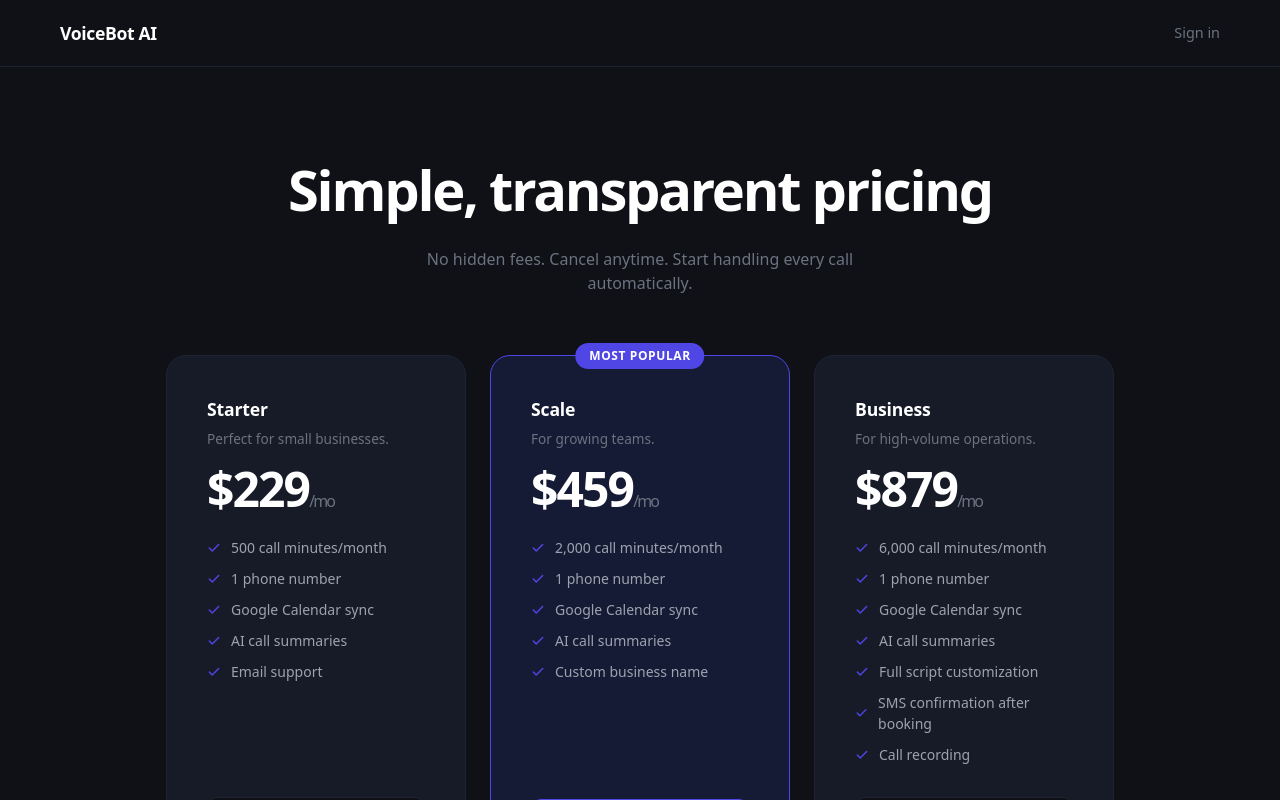
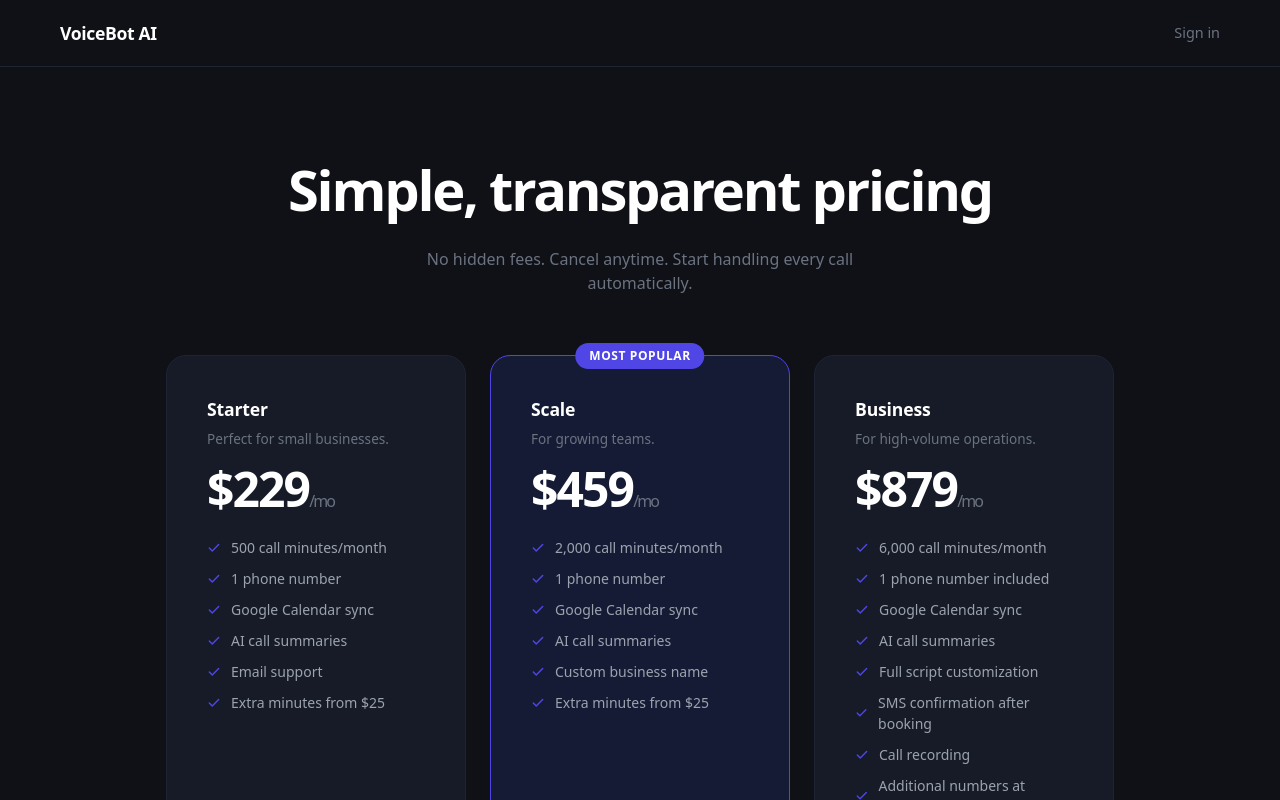
Before and after one commit to ilian94/dashboard-saas, a Next.js app: page /pricing in a window 1280 px wide. Shown: the top 800 px of the page. Built offline with nearby package versions, Linux system fonts and the light colour scheme; no server answers.

Commit message:
Restrict additional numbers to Business plan

```diff
--- a/app/dashboard/page.js
+++ b/app/dashboard/page.js
@@ -645,12 +645,20 @@ export default function Dashboard() {
     <div style={{ display: 'flex', alignItems: 'center', justifyContent: 'space-between', marginBottom: '16px' }}>
       <div>
         <p style={{ fontSize: '0.75rem', color: C.text, textTransform: 'uppercase', letterSpacing: '0.08em', fontWeight: 600, marginBottom: '4px' }}>Phone numbers</p>
-                  <p style={{ fontSize: '0.82rem', color: C.text }}>$15/month per additional number</p>
+        <p style={{ fontSize: '0.82rem', color: C.text }}>
+          {clientData?.plan === 'business' ? '$15/month per additional number' : 'Additional numbers available on Business plan'}
+        </p>
       </div>
+      {clientData?.plan === 'business' ? (
         <button onClick={() => handleCheckout('price_1Ta0HrFbv1QHIqBx45XsDToe', 'subscription')}
           style={{ padding: '8px 16px', background: '#4f46e5', color: 'white', border: 'none', borderRadius: '8px', fontSize: '0.82rem', fontWeight: 600, cursor: 'pointer', whiteSpace: 'nowrap' }}>
           + Add number
         </button>
+      ) : (
+        <a href="/pricing" style={{ fontSize: '0.78rem', color: '#818cf8', background: 'rgba(79,70,229,0.08)', border: '1px solid rgba(79,70,229,0.2)', padding: '6px 12px', borderRadius: '8px', textDecoration: 'none', fontWeight: 600, whiteSpace: 'nowrap' }}>
+          Upgrade →
+        </a>
+      )}
     </div>
     <div style={{ display: 'flex', flexDirection: 'column', gap: '8px' }}>
       {clientData?.twilio_number && (
@@ -668,7 +676,6 @@ export default function Dashboard() {
     </div>
   </div>
 )}
-
           {plan && (
             <div style={{ background: C.card, border: `1px solid ${C.border}`, borderRadius: '16px', padding: '20px' }}>
               <p style={{ fontSize: '0.75rem', color: C.text, textTransform: 'uppercase', letterSpacing: '0.08em', fontWeight: 600, marginBottom: '4px' }}>Extra minutes</p>
--- a/app/pricing/page.js
+++ b/app/pricing/page.js
@@ -8,9 +8,9 @@ const supabase = createClient();
 const C = { bg: '#0f1117', card: '#161b27', cardPopular: '#161b35', border: '#1e2433', borderPopular: '#4f46e5', text: '#6b7280' };
 
 const plans = [
-  { name: 'Starter', key: 'starter', price: '$229', desc: 'Perfect for small businesses.', priceId: 'price_1TZI4xFbv1QHIqBxM1ogpacl', features: ['500 call minutes/month', '1 phone number', 'Google Calendar sync', 'AI call summaries', 'Email support'] },
-  { name: 'Scale', key: 'scale', price: '$459', desc: 'For growing teams.', priceId: 'price_1TZI51Fbv1QHIqBxfvYIkKRh', features: ['2,000 call minutes/month', '1 phone number', 'Google Calendar sync', 'AI call summaries', 'Custom business name'], popular: true },
-  { name: 'Business', key: 'business', price: '$879', desc: 'For high-volume operations.', priceId: 'price_1TZI51Fbv1QHIqBxmfldnApH', features: ['6,000 call minutes/month', '1 phone number', 'Google Calendar sync', 'AI call summaries', 'Full script customization', 'SMS confirmation after booking', 'Call recording'] },
+  { name: 'Starter', key: 'starter', price: '$229', desc: 'Perfect for small businesses.', priceId: 'price_1TZI4xFbv1QHIqBxM1ogpacl', features: ['500 call minutes/month', '1 phone number', 'Google Calendar sync', 'AI call summaries', 'Email support', 'Extra minutes from $25'] },
+  { name: 'Scale', key: 'scale', price: '$459', desc: 'For growing teams.', priceId: 'price_1TZI51Fbv1QHIqBxfvYIkKRh', features: ['2,000 call minutes/month', '1 phone number', 'Google Calendar sync', 'AI call summaries', 'Custom business name', 'Extra minutes from $25'], popular: true },
+  { name: 'Business', key: 'business', price: '$879', desc: 'For high-volume operations.', priceId: 'price_1TZI51Fbv1QHIqBxmfldnApH', features: ['6,000 call minutes/month', '1 phone number included', 'Google Calendar sync', 'AI call summaries', 'Full script customization', 'SMS confirmation after booking', 'Call recording', 'Additional numbers at $15/mo', 'Extra minutes from $20'] },
 ];
 
 const PLAN_RANK = { starter: 1, scale: 2, business: 3 };
```
Lines whose indentation alone changed are shown as unchanged.
